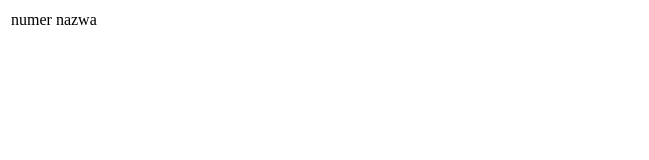
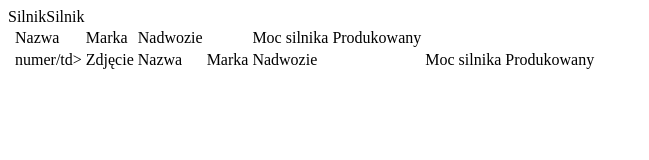
Before and after one commit to dsamsoniuk/html_md, a plain HTML site: page tabelka_html.html in a window 1280 px wide. Shown: the whole page, without its empty margins (0-649 px from the left). Drawn offline with Linux system fonts and the light colour scheme.

Commit message:
Update tabelka_html.html
wstawianie tabeli

```diff
--- a/tabelka_html.html
+++ b/tabelka_html.html
@@ -6,8 +6,17 @@
 	</head>
 	<body>
 	  <table>
-	    <tr><td>numer<td>nazwa
+	  <tr>
+	    	<td rowspan="3"></td><td>Nazwa</td><td>Marka</td><td>Nadwozie</td>Silnik<td>
+	    	</td><td>Moc silnika</td><td>Produkowany</td>
+	    </tr>
+	    <tr>
+	    	<td>numer/td><td>Zdjęcie</td><td>Nazwa</td><td>Marka</td><td>Nadwozie</td>Silnik<td>
+	    	</td><td>Moc silnika</td><td>Produkowany</td>
+	    </tr>
 
+
+	  </table>
 
 
 
```
